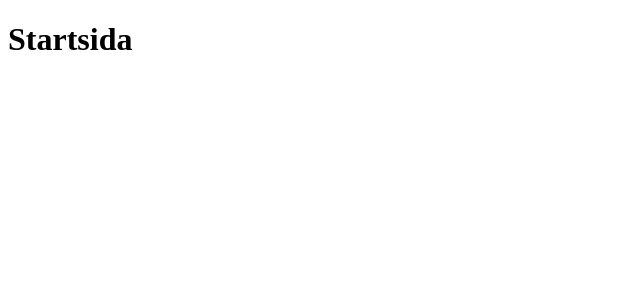
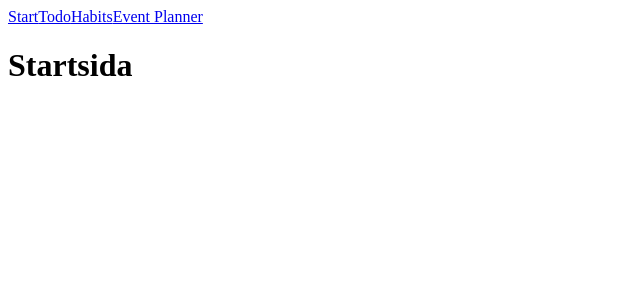
Before and after one commit to Ebba-Ene/projektarbete-productivity-assistant-application, a React (Vite) app: page / in a window 1280 px wide. Shown: the top 300 px of the page, without its empty margins (0-640 px from the left). Built offline with nearby package versions, Linux system fonts and the light colour scheme.

Commit message:
added navigation bar

```diff
--- a/src/App.jsx
+++ b/src/App.jsx
@@ -4,11 +4,13 @@ import Home from "./pages/Home/Home"
 import Todo from "./pages/Todo/Todo"
 import EventPlanner from "./pages/EventPlanner/EventPlanner"
 import Habits from "./pages/Habits/Habits"
+import Navigation from "./components/Navigation"
 
 function App() {
   return (
     <>
       <BrowserRouter>
+        <Navigation/>
         <h1>Startsida</h1>
         <Routes>
           <Route path='/' element={<Home/>}/>
@@ -17,7 +19,6 @@ function App() {
           <Route path='/habits' element={<Habits/>}/>
         </Routes>
       </BrowserRouter>
-
     </>
   )
 }
```
Lines whose indentation alone changed are shown as unchanged.
